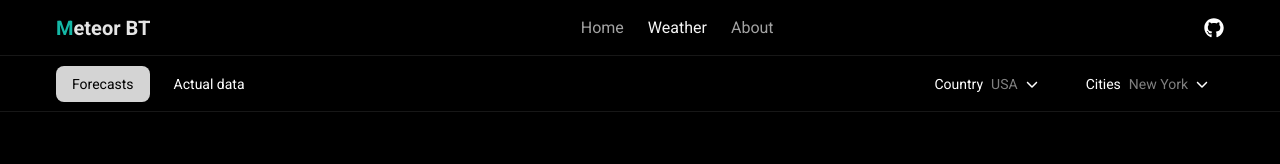
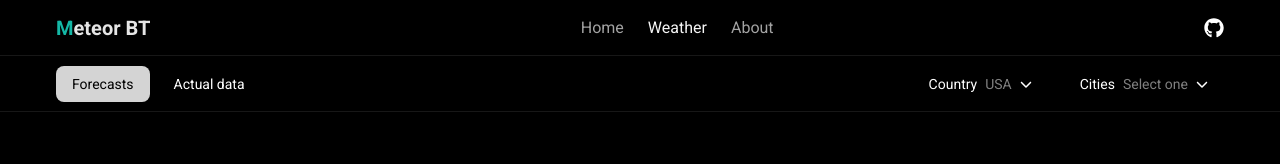
Before and after one commit to Meteor-BT/web, a React (Vite) app: page /weather in a window 1280 px wide. Shown: the top 164 px of the page. Built offline with nearby package versions, Linux system fonts and the light colour scheme.

Commit message:
feat: updated dropdown functionality

```diff
--- a/src/common/components/Dropdown.tsx
+++ b/src/common/components/Dropdown.tsx
@@ -41,7 +41,11 @@ const Dropdown: React.FC<Props> = ({
                 onClick={() => setShow((p) => !p)}
             >
                 {label}
-                {expand && <span className="opacity-50">{selectedId}</span>}
+                {expand && (
+                    <span className="opacity-50">
+                        {selectedId || "Select one"}
+                    </span>
+                )}
                 <FaChevronDown
                     className={`text-xs transition-[colors,transform] ${show ? "rotate-180" : ""}`}
                 />
--- a/src/modules/weather/components/WeatherNavBar.tsx
+++ b/src/modules/weather/components/WeatherNavBar.tsx
@@ -27,6 +27,7 @@ const WeatherNavBar: React.FC = () => {
         if (country) {
             setCities(country.cities);
             setSelectedCity(country.cities[0].name);
+            setSelectedCity("");
         } else {
             setCities([]);
         }
```
